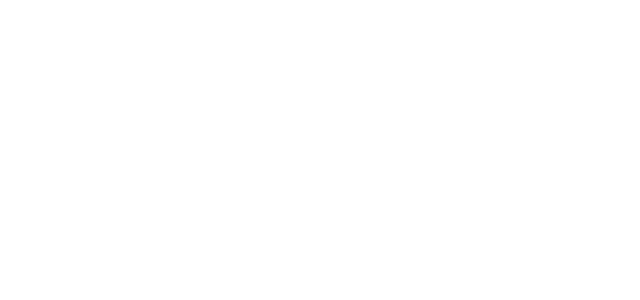
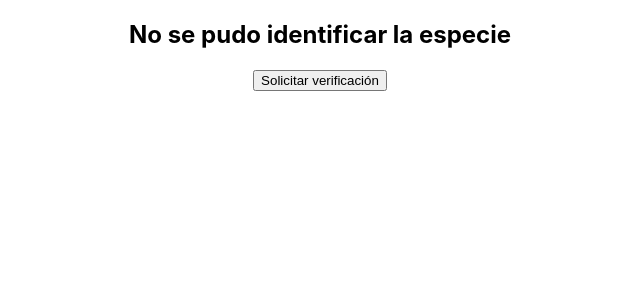
Before and after one commit to CristianDavidEC/web-biodiversity-watch, a React (Create React App) app: page /ia-unknown in a window 1280 px wide. Before the commit this address had no page. Shown: the top 300 px of the page, without its empty margins (320-960 px from the left). Built offline with nearby package versions, Linux system fonts and the light colour scheme.

Commit message:
feat: integrate navigation from IA result to request verification page

```diff
--- a/src/App.js
+++ b/src/App.js
@@ -12,6 +12,7 @@
 import UploadImage from "./pages/UploadImage";
 import IAResult from "./pages/IAResult";
 import CreatePost from "./pages/CreatePost";
+import RequestVerification from "./pages/RequestVerification";
 import "./App.css";
 
 function CreatePostWrapper() {
@@ -38,6 +39,7 @@
     { id: 3, name: "Frailejón" },
   ];
   const mockIAResult = { status: "known", specie: { name: "Cóndor Andino" } };
+  const mockIAUnknown = { status: "unknown" };
 
   return (
     <Router>
@@ -105,10 +107,30 @@
             }
           />
           <Route
+            path="/ia-unknown"
+            element={
+              isAuthenticated ? (
+                <IAResult result={mockIAUnknown} />
+              ) : (
+                <Navigate to="/login" replace />
+              )
+            }
+          />
+          <Route
             path="/create-post"
             element={
               isAuthenticated ? (
                 <CreatePostWrapper />
+              ) : (
+                <Navigate to="/login" replace />
+              )
+            }
+          />
+          <Route
+            path="/request-verification"
+            element={
+              isAuthenticated ? (
+                <RequestVerification />
               ) : (
                 <Navigate to="/login" replace />
               )
--- a/src/pages/IAResult.js
+++ b/src/pages/IAResult.js
@@ -24,7 +24,9 @@
   return (
     <div className="ia-result-container">
       <h2>No se pudo identificar la especie</h2>
-      <button>Solicitar verificación</button>
+      <button onClick={() => navigate("/request-verification")}>
+        Solicitar verificación
+      </button>
     </div>
   );
 }
```
